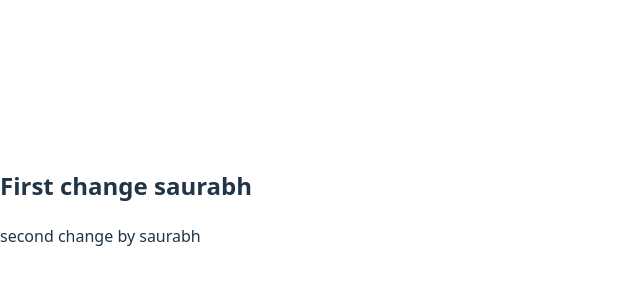
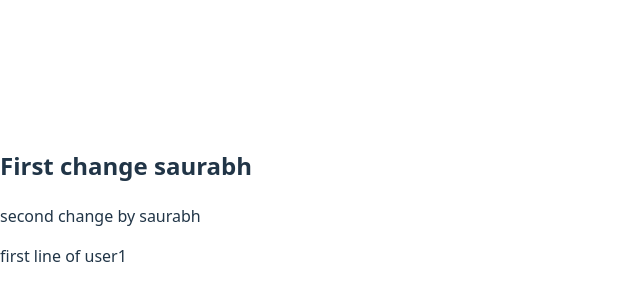
Before and after one commit to Saurabh209/Learning-git, a React (Vite) app: page / in a window 1280 px wide. Shown: the part 194-494 px from the top of the page, without its empty margins (0-640 px from the left). Built offline with nearby package versions, Linux system fonts and the light colour scheme.

Commit message:
first commit by user1

```diff
--- a/src/App.jsx
+++ b/src/App.jsx
@@ -10,6 +10,7 @@ function App() {
     <>
     <h2>First change saurabh</h2>
     <p>second change by saurabh</p>
+    <p>first line of user1</p>
     </>
   )
 }
```
